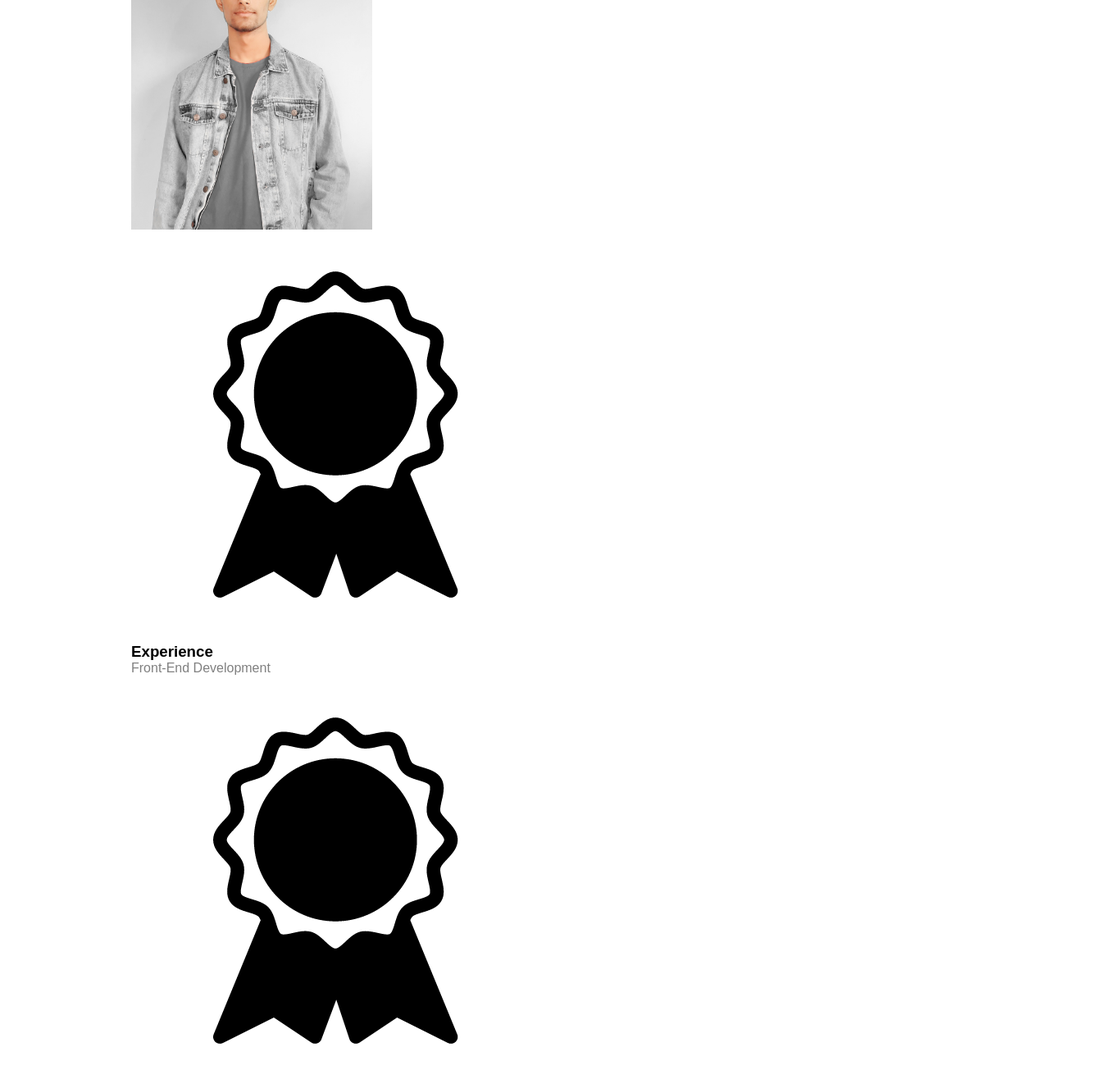
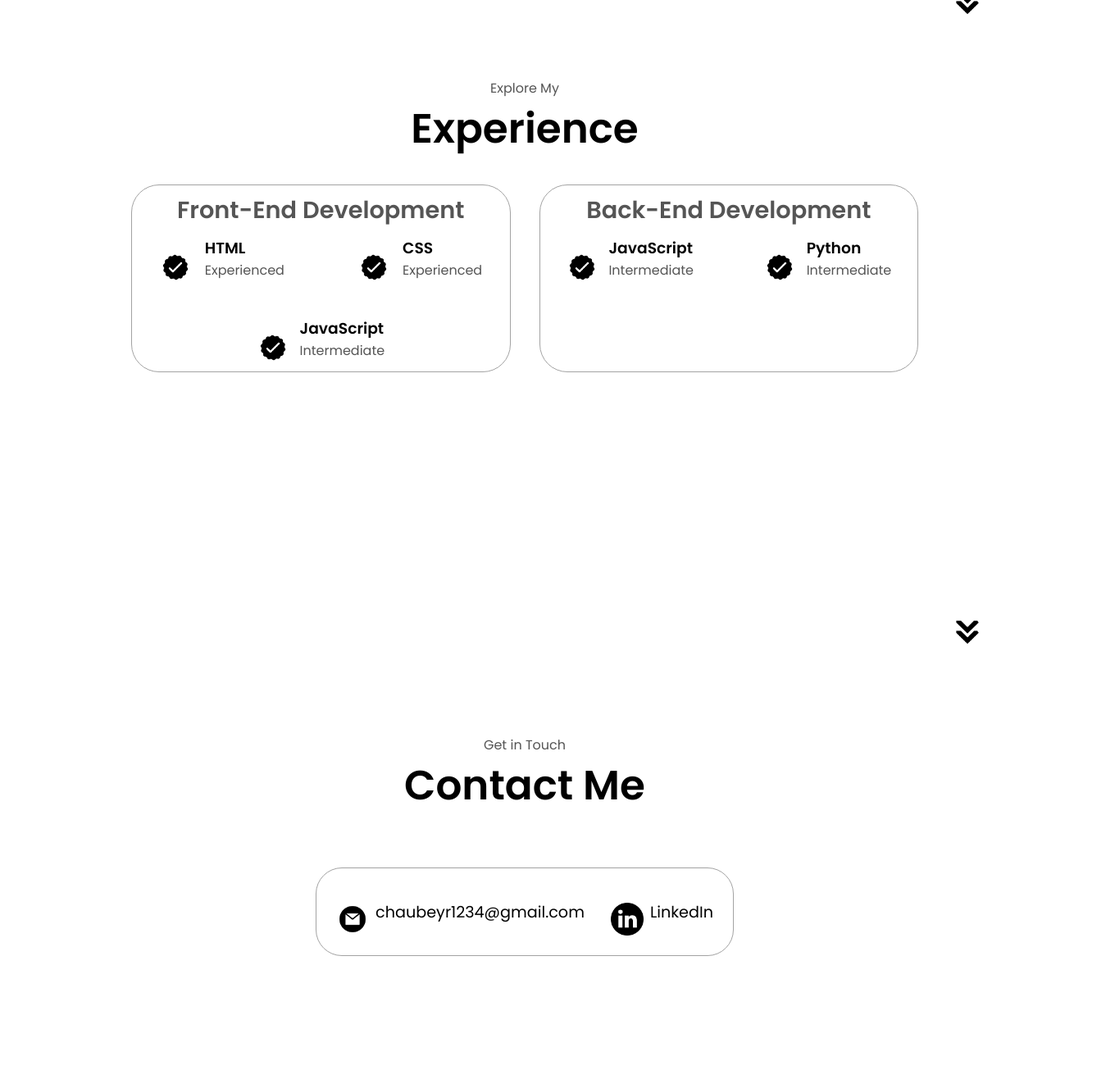
Before and after one commit to rishabhkumarchaubey/portfolio, a plain HTML site: page index.html in a window 1280 px wide. Shown: the part 1495-2800 px from the top of the page at 82% size, 1360 px wide, since content can reach past the window. After the commit the page ends 2726 px from the top, so only its background shows below. Drawn offline with Linux system fonts and the light colour scheme; files whose address does not match are found by name.

Commit message:
Add files via upload

```diff
--- a/style.css
+++ b/style.css
@@ -1,82 +1,249 @@
+@import url('https://fonts.googleapis.com/css2?family=Poppins:wght@300;400;500;600&display=swap');
+
 *{
-    margin: 0px;
-    padding: 0px;
-
+  margin: 0;
+  padding: 0;
 }
 body{
-    font-family: Arial, Helvetica, sans-serif;
+  font-family: 'Poppins', sans-serif;
 }
 html{
   scroll-behavior: smooth;
 }
 p{
-    color: grey;
+  color: rgb(85, 85, 85);
+}
+a,.btn{
+  transition: all 300ms ease;
+}
+nav, .nav-links{
+  display: flex;
+}
+
+nav{
+  justify-content:space-around ;
+  align-items: center;
+  height: 150px;
+}
+.nav-links{
+  gap: 4rem;
+  list-style: none;
+  font-size: 23px;
 }
 a{
-    transition: all 300ms ease;
-}
-/*NAV BAR*/
-.desktop-nav,nav, .nav-links{
-    display: flex;
-}
-nav{
-    align-items: center;
-    justify-content: space-around;
-    height: 120px;
-}
-.nav-links{
-    gap: 8px;
-    list-style: none;
-    font-size: 20px;
-}
-a{
+  color:black;
   text-decoration: none;
-    color: black;
+  text-decoration-color: white;
 }
 a:hover{
+  color:grey;
   text-decoration: underline;
-    color: grey;
+  text-underline-offset: 6px;
+  text-decoration-color: rgb(181,181,181);
 }
 .logo{
-    font-size: 30px;
-
+  font-size: 35px;
 }
 .logo:hover{
   cursor: default;
 }
-/*profile*/
+
+/* SECTIONS */
+
 section{
+  position: relative;
   padding-top: 4vh;
-    height: 96vh;
+  height:96vh;
   margin: 0 10rem;
   box-sizing: border-box;
-    min-height: fit-content;
-    position: relative;
+  min-height: fit-content
+}
+
+/* PROFILE SECTION */
+.my-pic{
+  border-radius: 50%;
 }
 #profile{
   display: flex;
   justify-content: center;
-    gap: 5rem;
   height: 80vh;
+  gap:30px;
 }
 .section-pic-container{
   display: flex;
   height: 400px;
-    width: 600px;
+  width: 400px;
   margin: auto 0;
 }
 .section-text{
   align-self: center;
   text-align: center;
 }
+.section-text p{
+font-weight: 600;
+}
 .section-text-p1{
-    font-weight: 600px;
+  text-align: center;
 }
 .section-text-p2{
-    font-size: 1.75rem;
-    margin-bottom: 1rem;
+  font-size: 28px ;
+  margin-bottom: 15px;
 }
-.social-container{
+.title{
+  font-size: 50px;
+  text-align: center;
+  margin-bottom: 30px;
+}
+
+/* SOCIAL CONTAINER */
+#social-container{
   display: flex;
+  justify-content: center;
+  gap:1rem
+}
+.icon{
+  cursor:pointer;
+  height: 40px   ;
+  margin-top: 18px;
+}
 
+/* BUTTONS */
+.btn-container{
+  display: flex;
+  justify-content:center;
+  gap:15px
 }
+.btn{
+  font-weight: 600;
+  transition: all 300ms ease;
+  padding:13px;
+  width:130px;
+  border-radius: 22px;
+}
+.btn-color-1, .btn-color-2{
+  border: rgb(53,53,53) 1px solid;
+}
+.btn-color-1:hover, .btn-color-2:hover{
+  cursor:pointer;
+}
+.btn-color-1, .btn-color-2:hover{
+  background: rgb(53,53,53);
+  color:white
+}
+.btn-color-1:hover{
+  background: black;
+}
+.btn-color-2:hover{
+  border: rgb(255, 255,255) 1px solid;
+}
+
+/* ABOUT SECTION */
+.about{
+  position: relative;
+}
+.about-container, .about-details-container{
+  display:flex;
+}
+.about-container{
+  gap:45px;
+  margin-bottom:28px;
+}
+.about-details-container{
+  justify-content:center;
+  flex-direction: column;
+}
+.about-pic{
+  border-radius:30px;
+}
+.details-container{
+  padding: 9px;
+  flex: 1;
+  background:white;
+  border-radius: 34px;
+  border:rgb(163,163,163) 1px solid;
+  text-align: center;
+}
+.section-pic-container{
+  display:flex;
+  height: 400px;
+  width:400px;
+  margin:auto 0;
+}
+.section-container{
+  display: flex;
+  gap:4rem;
+  height:80%;
+}
+
+.arrow {
+  position: absolute;
+  right: -5rem;
+  bottom: 2.5rem;
+}
+
+/* EXPERIENCE */
+#experience{
+  position: relative;
+}
+.experience-sub-title{
+  color: rgb(85, 85, 85);
+  font-size: 1.8rem;
+  font-weight:600;
+  margin-bottom: 10px;
+}
+.experience-details-container{
+  display: flex;
+  justify-content: center;
+  gap: 35px;
+}
+.article-container{
+  display:flex;
+  text-align: initial;
+  flex-wrap: wrap;
+  flex-direction: row;
+  gap:2.5rem;
+  justify-content: space-around;
+}
+article{
+  display: flex;
+  width: 10rem;
+  justify-content: space-around;
+  gap:0.5rem
+}
+article .icon{
+  cursor:default
+}
+
+/* CONTACTS */
+#contact{
+  display: flex;
+  justify-content: center;
+  flex-direction: column;
+  height: 50vh;
+}
+.contact-info-upper-container{
+  display: flex;
+  justify-content: center;
+  border-radius: 2rem;
+  border: rgb(53,53,53) 1px solid;
+  border-color: rgb(163,163,163);
+  margin: 2rem auto;
+  padding:0.5rem
+}
+.contact-info-container{
+  display: flex;
+  align-items: center;
+  justify-content: center;
+  gap: 0.5rem;
+  margin:1rem
+}
+
+.contact-info-container p{
+  font-size: larger;
+}
+.contact-icon{
+  cursor:default;
+}
+.email-icon{
+  height:2.5rem;
+}
```
Lines whose indentation alone changed are shown as unchanged.
